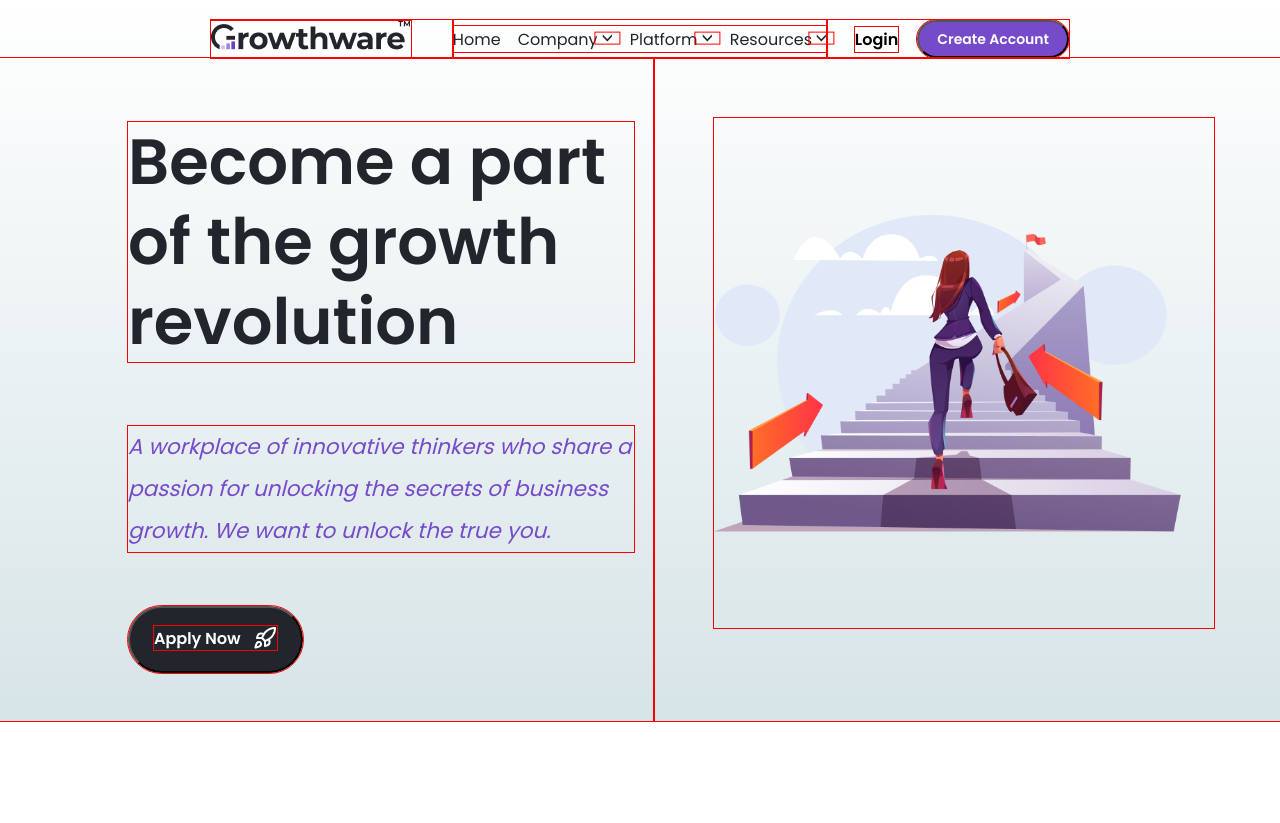
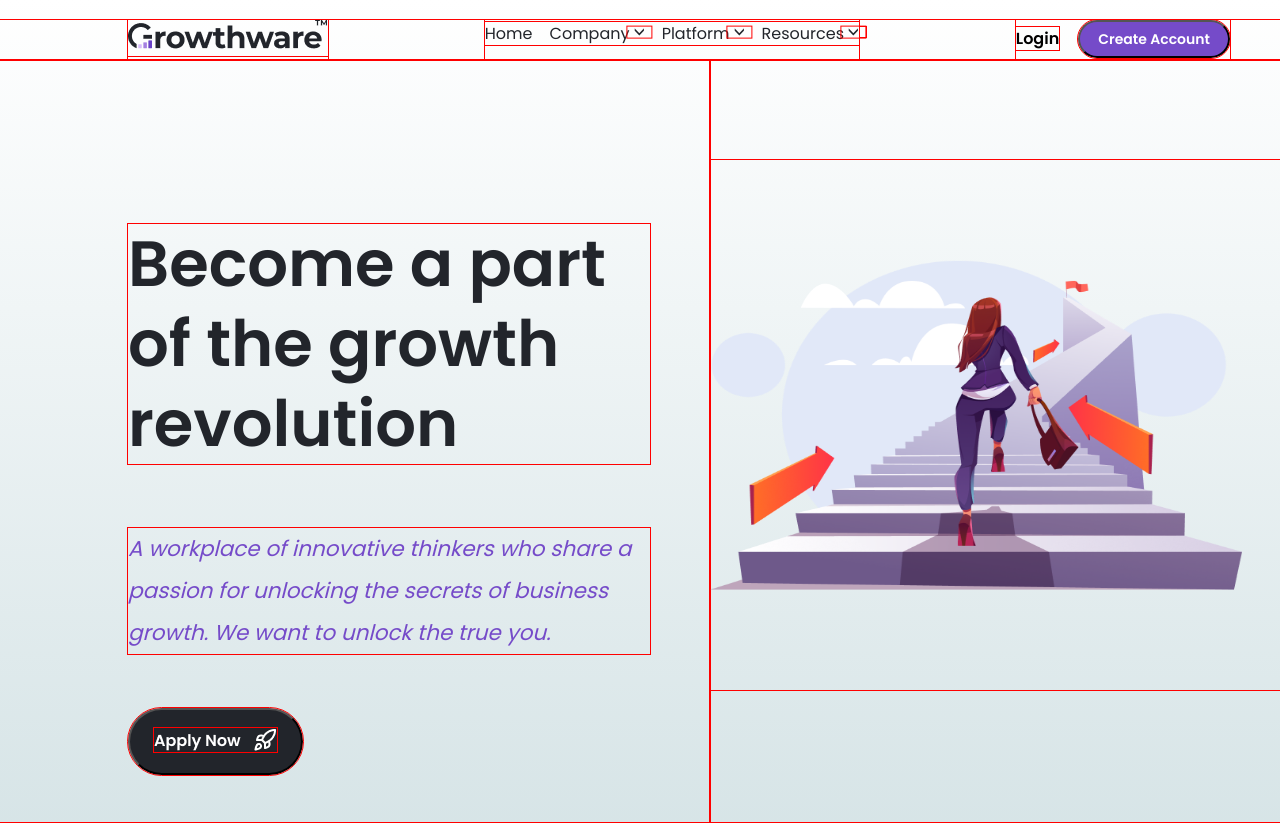
Before and after one commit to wania-khan/task7, a React (Create React App) app: page / in a window 1280 px wide. Before the commit the page ends 800 px from the top, so only its background shows below. Built offline with nearby package versions, Linux system fonts and the light colour scheme.

Commit message:
upd heroSection heroMission

```diff
--- a/src/App.css
+++ b/src/App.css
@@ -10,13 +10,15 @@
   outline: solid 1px red;
 }
 .container-header{
-  background: linear-gradient(180deg, rgba(255, 255, 255, 0.5) 0%, rgba(175, 202, 207, 0.5) 100%);
+  background: linear-gradient(180deg, rgba(255, 255, 255, 0.8) 0%, rgba(175, 202, 207, 0.5) 100%);
 }
 .header-menu {
   display: flex;
-  max-width: 858px;
+  max-width: 1184px;
   margin: auto;
-  justify-content: space-around;
+  justify-content: space-between;
+  padding-left: 128px;
+  padding-right: 50px;
 }
 .menu-bar {
   font-family: Poppins;
@@ -26,18 +28,18 @@
   text-align: left;
   color: #22252b;
   cursor: pointer;
-  white-space: nowrap;
+  justify-content: space-between;
+
 }
 .navbar-logo,
 .navbar-menu,
 .navbar-signup {
-  flex: 1;
-  display: flex;
   align-items: center;
 }
 .navbar-signup {
   justify-content: flex-end;
   font-family: 'Poppins-Bold';
+  gap: 3px;
 }
 .navbar-signup .button-createAcc {
   font-family: 'Poppins-Bold';
@@ -57,11 +59,11 @@
 }
 .hero-section{
   display: flex;
-
 }
 .content{
+  padding-top: 100px;
   padding-left: 128px;
-  padding-right: 20px;
+  padding-right: 60px;
   gap: 0px;
   text-align: left;
   width: 50%;
@@ -76,6 +78,8 @@
 }
 .content-p{
   margin-top: 0;
+  padding-right: 10px;
+  text-align: left;
   color: #754BC9;
   font-family: 'Poppins';
   font-size: 21.5px;
@@ -92,11 +96,13 @@ cursor: pointer;
 }
 .image{
   width: 50%;
-  padding: 60px;
+  padding-top: 100px;
+  padding-bottom: 60px;
+  margin-right: 0;
   align-items: center;
 }
 .img-body{
   margin: 0 auto;
-   width: 500px;
-   height: 510px;
+   width: 570px;
+   height: 530px;
 }
--- a/src/App.js
+++ b/src/App.js
@@ -2,6 +2,7 @@ import './App.css';
 import React from 'react';
 import HeaderMenu from './components/headerMenu.js';
 import HeroSection from'./components/heroSection.js';
+import HeroMission from './components/heroMission.js';
 
 function App() {
   return (
@@ -12,6 +13,9 @@ function App() {
     <HeaderMenu />
     <HeroSection />
     </div>
+    <div className='mission-section'>
+     <HeroMission />
+    </div>
     </div>
     </>
   );
--- a/src/components/headerMenu.js
+++ b/src/components/headerMenu.js
@@ -7,7 +7,6 @@ function headerMenu(){
     <div className='header-menu'>
     <div className='navbar-logo'>
       <img src={navlogo} alt='erro' className='navlogo'></img>
-
     </div>
     <div className='navbar-menu'>
         <span className='menu-bar'>Home&nbsp;&nbsp;&nbsp;&nbsp;Company <span className='gt'>&gt;</span>&nbsp;&nbsp;&nbsp;
--- /dev/null
+++ b/src/components/heroMission.js
@@ -0,0 +1,11 @@
+import React from 'react';
+
+function heroMission(){
+    return(
+    <>
+
+    </>
+    );
+}
+
+export default heroMission;
```
